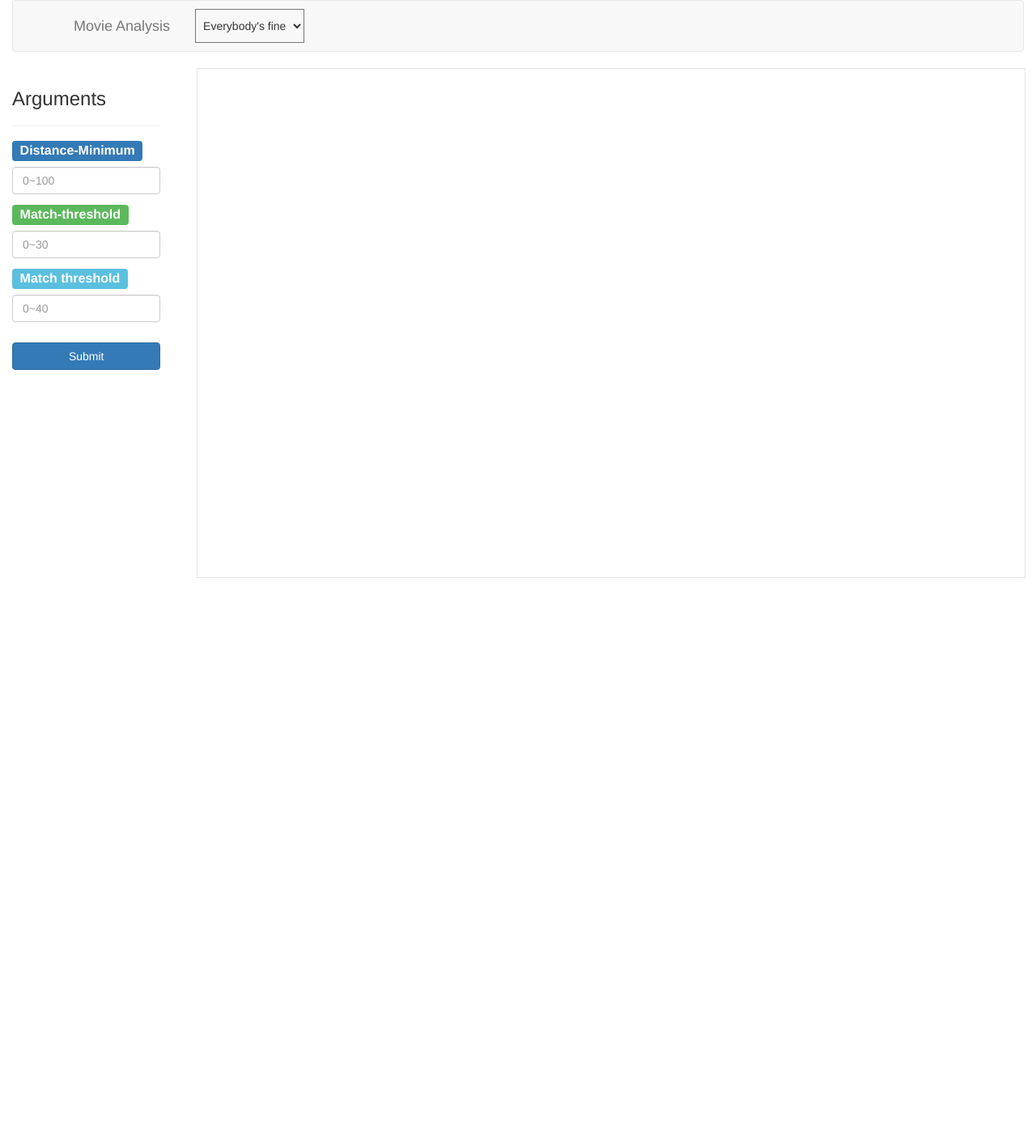
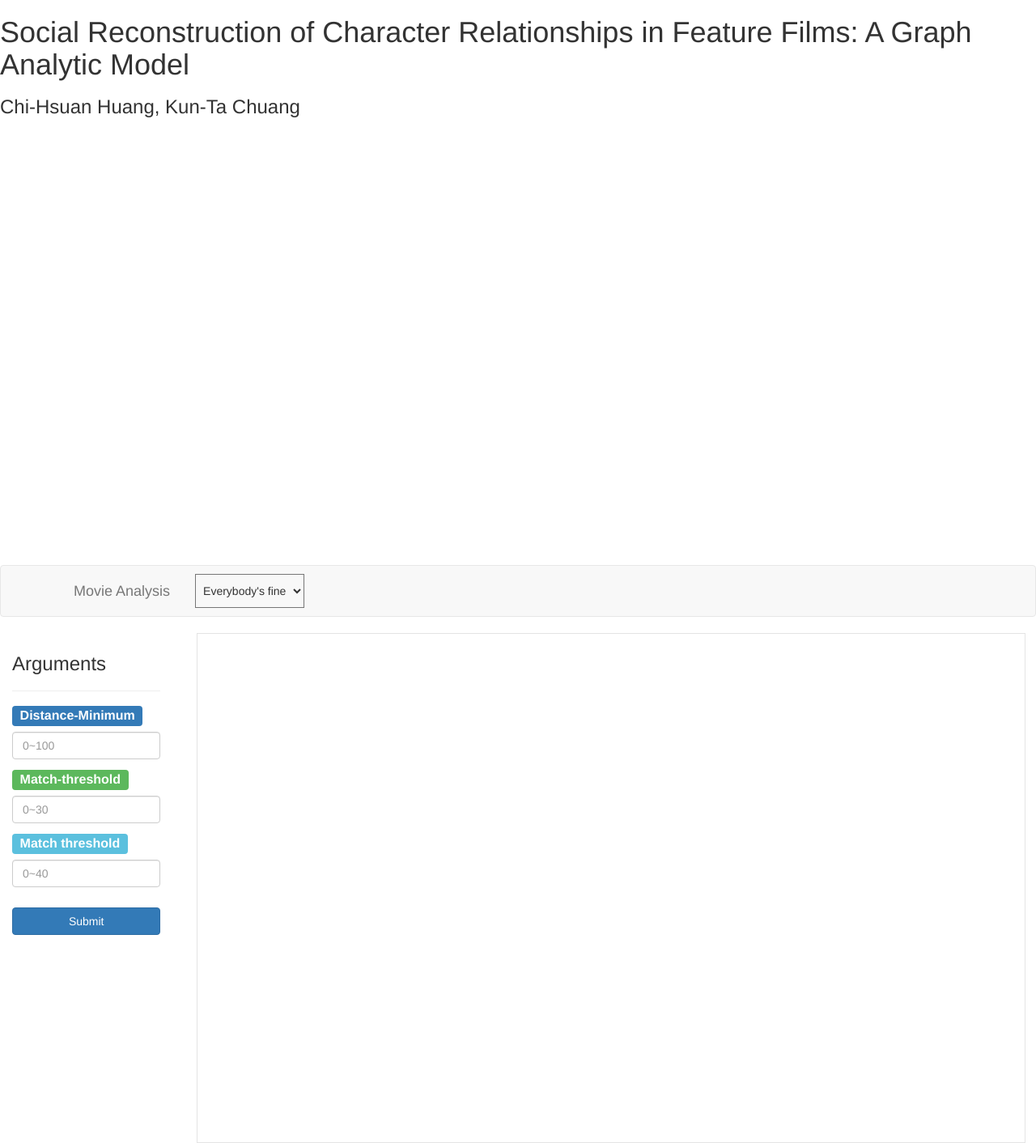
Before and after one commit to chihsuan/social-reconstruction-demo, a Rails app: page / in a window 1280 px wide. Shown: the whole page at 81% size. Before the commit the page ends 714 px from the top, so only its background shows below. Run offline with Rails 7, Linux system fonts and the light colour scheme; style sheets or scripts are compiled from the project's sources; some libraries are stand-ins or nearby versions.

Commit message:
update pages

```diff
--- a/app/assets/javascripts/application.js
+++ b/app/assets/javascripts/application.js
@@ -15,4 +15,5 @@
 //= require d3
 //= require bootstrap-sprockets
 //= require turbolinks
+//= require jquery.fullPage.min.js
 //= require_tree .
--- a/app/assets/javascripts/movies.js.erb
+++ b/app/assets/javascripts/movies.js.erb
@@ -11,7 +11,7 @@
     .charge(-200)
     .linkDistance(340)
     .linkStrength(0.3)
-    .size([1300, 600]);
+    .size([900, 600]);
 
     var svg = d3.select("#show").append("svg")
     .attr("width", width + '%')
--- /dev/null
+++ b/app/assets/javascripts/pages.js
@@ -0,0 +1,13 @@
+$(document).ready(function() {
+  $('#fullpage').fullpage({
+    'css3': true,
+    'sectionsColor': ['#fff', '#fff', '#fff', '#fff'],
+    anchors: ['home', 'brief', 'section1', 'section2', 'section3',
+      'participate'
+    ],
+    menu: '#menu',
+    'navigation': false,
+    'navigationPosition': 'right',
+    scrollingSpeed: 500
+  });
+});
--- a/app/assets/stylesheets/application.css
+++ b/app/assets/stylesheets/application.css
@@ -12,4 +12,5 @@
  *
  *= require_tree .
  *= require_self
+ *= require jquery.fullPage.css
  */
--- a/app/assets/stylesheets/movies.css.scss
+++ b/app/assets/stylesheets/movies.css.scss
@@ -3,6 +3,11 @@
 // You can use Sass (SCSS) here: http://sass-lang.com/
 @import "bootstrap";
 @import "bootstrap-sprockets";
+
+.section{
+   min-height: 678px;
+}
+
 
 
 .node {
--- a/app/views/layouts/application.html.erb
+++ b/app/views/layouts/application.html.erb
@@ -7,12 +7,8 @@
 	    <%= favicon_link_tag '/favicon.ico' %>
     </head>
     <body>
-        <div class="container-fluid">
-            <%= render 'layouts/header' %>
-            <div class="row">
-                <%= render 'layouts/sidebar' %>
-                <%= yield %>
-            </div>
+        <div id="fullpage">
+            <%= yield %>
         </div>
         <%= javascript_include_tag 'application', 'data-turbolinks-track' => true %>
     </body>
--- a/app/views/movies/index.html.erb
+++ b/app/views/movies/index.html.erb
@@ -1,3 +1,18 @@
-<div id="show">
-
-</div>
+<section class="section">
+    <h1 class="title">
+    Social Reconstruction of Character Relationships in Feature Films: A Graph Analytic Model
+    </h1>
+    <h3 class="authors">
+        Chi-Hsuan Huang, Kun-Ta Chuang
+    </h3>
+</section>
+<section class="section">
+    <%= render 'layouts/header' %>
+    <div class="container-fluid">
+        <div class="row">
+            <%= render 'layouts/sidebar' %>
+            <div id="show">
+            </div>
+        </div>
+    </div>
+</section>
```
